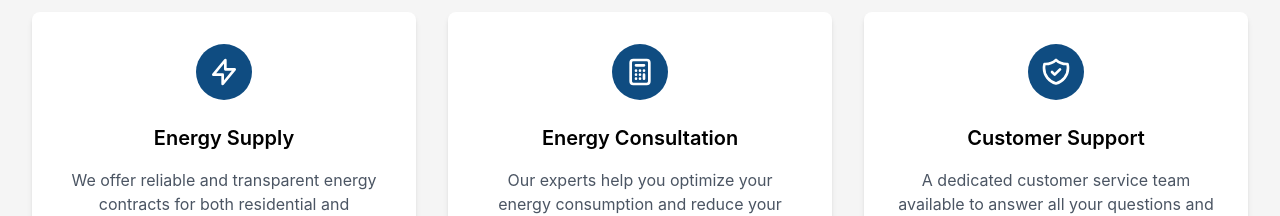
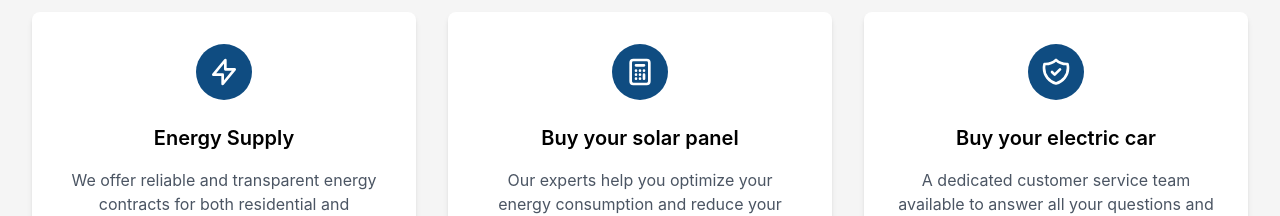
Before and after one commit to engie-codespace/demo2-dirty-power, a React (Create React App) app: page /#/ in a window 1280 px wide. Shown: the part 820-1036 px from the top of the page. Built offline with nearby package versions, Linux system fonts and the light colour scheme.

Commit message:
HomePage: modification des textes des services (Buy your solar panel, Buy your electric car)

```diff
--- a/src/pages/HomePage.tsx
+++ b/src/pages/HomePage.tsx
@@ -41,7 +41,7 @@ const HomePage: React.FC = () => {
                   <path strokeLinecap="round" strokeLinejoin="round" strokeWidth={2} d="M9 7h6m0 10v-3m-3 3h.01M9 17h.01M9 14h.01M12 14h.01M15 11h.01M12 11h.01M9 11h.01M7 21h10a2 2 0 002-2V5a2 2 0 00-2-2H7a2 2 0 00-2 2v14a2 2 0 002 2z" />
                 </svg>
               </div>
-              <h3 className="text-xl font-semibold mb-4 text-center">Energy Consultation</h3>
+              <h3 className="text-xl font-semibold mb-4 text-center">Buy your solar panel</h3>
               <p className="text-gray-600 text-center mb-6">
                 Our experts help you optimize your energy consumption and reduce your bills.
               </p>
@@ -58,7 +58,7 @@ const HomePage: React.FC = () => {
                   <path strokeLinecap="round" strokeLinejoin="round" strokeWidth={2} d="M9 12l2 2 4-4m5.618-4.016A11.955 11.955 0 0112 2.944a11.955 11.955 0 01-8.618 3.04A12.02 12.02 0 003 9c0 5.591 3.824 10.29 9 11.622 5.176-1.332 9-6.03 9-11.622 0-1.042-.133-2.052-.382-3.016z" />
                 </svg>
               </div>
-              <h3 className="text-xl font-semibold mb-4 text-center">Customer Support</h3>
+              <h3 className="text-xl font-semibold mb-4 text-center">Buy your electric car</h3>
               <p className="text-gray-600 text-center mb-6">
                 A dedicated customer service team available to answer all your questions and solve your problems.
               </p>
```
